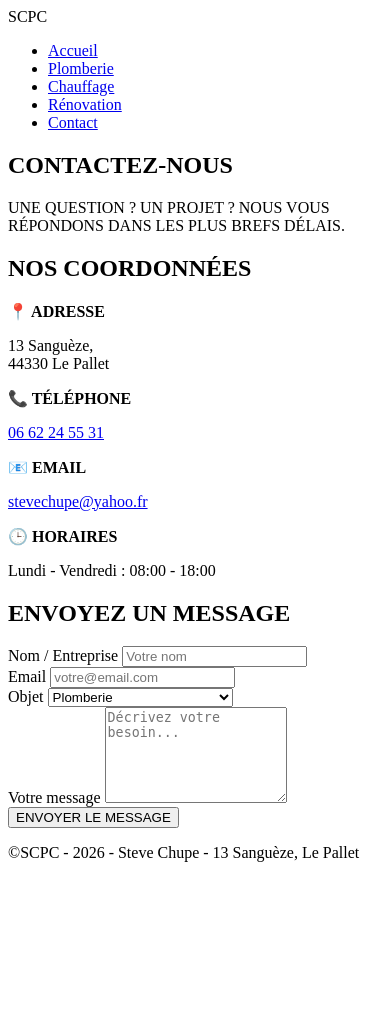
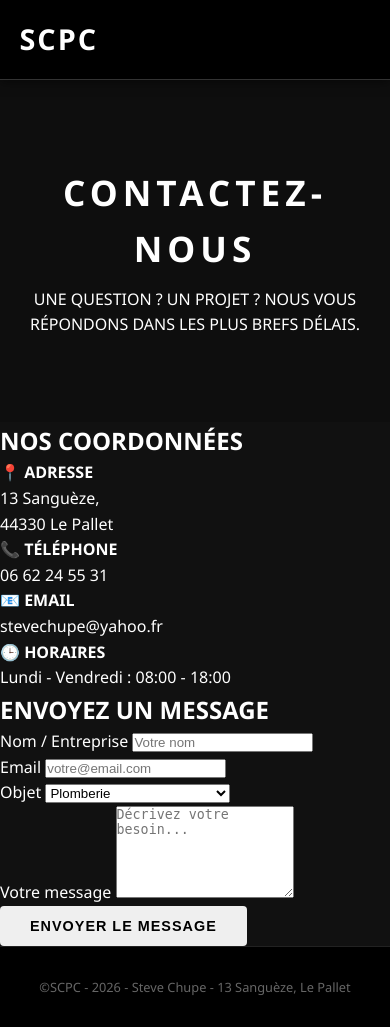
Before and after one commit to AstrenV1/SCPC, a PHP site: page /contact.html in a window 390 px wide. Before the commit the page ends 862 px from the top, so only its background shows below. Run offline with PHP 8.4, Linux system fonts and the light colour scheme; some libraries are stand-ins or nearby versions.

Commit message:
Refactor CSS with variables and layout improvements
Refactor CSS with variables, reset styles, and improved layout for services and contact sections.

```diff
--- a/style.css
+++ b/style.css
@@ -1,61 +1,260 @@
 /* =========================================
-   CORRECTION DES COULEURS (LIENS VIOLETS)
+   1. VARIABLES & RESET
    ========================================= */
-/* Ceci force tous les liens dans les cartes de services à rester blancs */
-.services-grid a,
-.services-grid a:visited,
-.contact-section a,
-.contact-section a:visited {
-    color: white;
+:root {
+    --primary-blue: #0077b6;
+    --light-blue: #48cae4;
+    --dark-bg: #111;
+    --grey-bg: #1a1a1a;
+    --accent-red: #e63946;
+    --transition: 0.3s ease;
+}
+
+* {
+    margin: 0;
+    padding: 0;
+    box-sizing: border-box;
+}
+
+body {
+    font-family: 'Segoe UI', Tahoma, Geneva, Verdana, sans-serif;
+    line-height: 1.6;
+    color: #fff;
+    background-color: var(--dark-bg);
+}
+
+a {
     text-decoration: none;
+    color: inherit;
+}
+
+/* Force la couleur des liens pour éviter le violet */
+a:visited {
+    color: inherit;
 }
 
 /* =========================================
-   SECTION SERVICES (Plus "Classy")
+   2. NAVIGATION (HEADER) - CORRIGÉ
+   ========================================= */
+header {
+    background: rgba(0, 0, 0, 0.95);
+    height: 80px;
+    display: flex;
+    align-items: center;
+    position: fixed;
+    width: 100%;
+    top: 0;
+    left: 0;
+    z-index: 1000;
+    border-bottom: 1px solid #333;
+    box-shadow: 0 2px 10px rgba(0,0,0,0.5);
+}
+
+nav {
+    display: flex;
+    justify-content: space-between;
+    width: 90%;
+    max-width: 1200px;
+    margin: 0 auto;
+    align-items: center;
+}
+
+.logo {
+    font-size: 1.8rem;
+    font-weight: bold;
+    letter-spacing: 2px;
+    text-transform: uppercase;
+}
+
+.logo a {
+    color: var(--light-blue) !important; /* Force la couleur du logo */
+}
+
+nav ul {
+    display: flex;
+    list-style: none;
+    margin: 0;
+    padding: 0;
+}
+
+nav ul li {
+    margin-left: 25px;
+}
+
+nav ul li a {
+    color: #fff !important; /* Force le blanc pour le menu */
+    text-transform: uppercase;
+    font-size: 0.85rem;
+    font-weight: 600;
+    letter-spacing: 1px;
+    transition: var(--transition);
+    padding-bottom: 5px;
+}
+
+nav ul li a:hover, nav ul li a.active {
+    color: var(--light-blue) !important;
+    border-bottom: 2px solid var(--light-blue);
+}
+
+/* =========================================
+   3. HERO SECTIONS (Accueil & Sous-pages)
+   ========================================= */
+.hero, .hero-sub {
+    display: flex;
+    justify-content: center;
+    align-items: center;
+    text-align: center;
+    width: 100%;
+    position: relative;
+    /* Couleur de fond de secours si l'image ne charge pas */
+    background-color: #222;
+}
+
+.hero {
+    height: 90vh; /* Prend presque tout l'écran */
+    background: linear-gradient(rgba(0,0,0,0.5), rgba(0,0,0,0.5)), url('https://images.unsplash.com/photo-1584622650111-993a426fbf0a?auto=format&fit=crop&w=1350&q=80');
+    background-size: cover;
+    background-position: center;
+    background-attachment: fixed; /* Effet parallax sympa */
+}
+
+.hero-sub {
+    height: 50vh;
+    padding-top: 80px;
+}
+
+.hero-content {
+    z-index: 2;
+    padding: 20px;
+}
+
+.hero-content h1 {
+    font-size: clamp(2.5rem, 5vw, 4.5rem);
+    letter-spacing: 5px;
+    margin-bottom: 10px;
+    color: #fff;
+    text-transform: uppercase;
+}
+
+.hero-content h2 {
+    font-size: 1.5rem;
+    font-weight: 300;
+    color: var(--light-blue);
+    margin-bottom: 30px;
+    letter-spacing: 3px;
+    text-transform: uppercase;
+}
+
+/* Backgrounds Spécifiques */
+.plomberie-bg { background-image: linear-gradient(rgba(0,0,0,0.6), rgba(0,0,0,0.6)), url('https://via.placeholder.com/1200x600?text=Plomberie'); background-size: cover; background-position: center; }
+.chauffage-bg { background-image: linear-gradient(rgba(0,0,0,0.6), rgba(0,0,0,0.6)), url('https://via.placeholder.com/1200x600?text=Chauffage'); background-size: cover; background-position: center; }
+.renovation-bg { background-image: linear-gradient(rgba(0,0,0,0.6), rgba(0,0,0,0.6)), url('https://via.placeholder.com/1200x600?text=Renovation'); background-size: cover; background-position: center; }
+.entretien-bg { background-image: linear-gradient(rgba(0,0,0,0.6), rgba(0,0,0,0.6)), url('https://via.placeholder.com/1200x600?text=Entretien'); background-size: cover; background-position: center; }
+.contact-bg { background-image: linear-gradient(rgba(0,0,0,0.6), rgba(0,0,0,0.6)), url('https://via.placeholder.com/1200x600?text=Contact'); background-size: cover; background-position: center; }
+
+/* =========================================
+   4. BOUTONS
+   ========================================= */
+.btn-primary, .btn-outline, .btn-submit, .btn-submit-large {
+    display: inline-block;
+    padding: 12px 30px;
+    border-radius: 4px;
+    font-weight: bold;
+    text-transform: uppercase;
+    letter-spacing: 1px;
+    cursor: pointer;
+    transition: var(--transition);
+    border: none;
+    font-size: 0.9rem;
+}
+
+.btn-primary {
+    background: var(--primary-blue);
+    color: white !important;
+}
+
+.btn-primary:hover {
+    background: #023e8a;
+    transform: translateY(-2px);
+}
+
+.btn-outline {
+    border: 2px solid #fff;
+    color: #fff !important;
+    background: transparent;
+    margin-left: 10px;
+}
+
+.btn-outline:hover {
+    background: #fff;
+    color: var(--dark-bg) !important;
+}
+
+/* =========================================
+   5. SECTIONS GÉNÉRALES
+   ========================================= */
+.about {
+    background: #fff;
+    color: #333;
+    padding: 60px 20px;
+    text-align: center;
+}
+
+.about h2 {
+    color: #000;
+    margin-bottom: 20px;
+    font-size: 2rem;
+}
+
+/* =========================================
+   6. GRILLE DE SERVICES (Index)
    ========================================= */
 .services-grid {
     display: grid;
     grid-template-columns: repeat(auto-fit, minmax(280px, 1fr));
     gap: 20px;
-    padding: 40px 20px;
+    padding: 60px 20px;
     max-width: 1200px;
     margin: 0 auto;
 }
 
+/* Correction importante : liens sur les cartes */
+.services-grid a {
+    display: block;
+    height: 100%;
+    color: white !important; /* Force le blanc */
+}
+
 .service-card {
     position: relative;
-    height: 350px; /* Plus haut pour plus d'élégance */
+    height: 350px;
     display: flex;
     justify-content: center;
-    align-items: flex-end; /* Texte en bas comme sur les sites modernes */
+    align-items: flex-end;
     background-size: cover;
     background-position: center;
-    border-radius: 8px; /* Coins légèrement arrondis */
+    border-radius: 8px;
     overflow: hidden;
-    box-shadow: 0 4px 15px rgba(0,0,0,0.5); /* Ombre portée */
-    transition: transform 0.4s ease, box-shadow 0.4s ease;
+    box-shadow: 0 4px 15px rgba(0,0,0,0.5);
+    transition: transform 0.4s ease;
 }
 
-/* Ajoute un filtre sombre permanent sur l'image pour que le texte ressorte */
 .service-card::before {
     content: '';
     position: absolute;
     top: 0; left: 0; width: 100%; height: 100%;
-    background: linear-gradient(to top, rgba(0,0,0,0.9), rgba(0,0,0,0.2));
+    background: linear-gradient(to top, rgba(0,0,0,0.9), rgba(0,0,0,0.1));
     transition: background 0.4s ease;
 }
 
 .service-card:hover {
-    transform: translateY(-10px); /* L'image monte légèrement */
-    box-shadow: 0 15px 30px rgba(0,0,0,0.6);
+    transform: translateY(-5px);
 }
 
-/* Éclaircit l'image au survol */
 .service-card:hover::before {
-    background: linear-gradient(to top, rgba(0,75,120,0.8), rgba(0,0,0,0.1)); /* Touche de bleu SCPC */
+    background: linear-gradient(to top, rgba(0, 119, 182, 0.8), rgba(0,0,0,0.1));
 }
 
-/* Le conteneur du texte */
 .card-overlay {
     position: relative;
     z-index: 2;
@@ -129,44 +319,58 @@
     min-width: 250px;
 }
 
-/* Icônes ou Titres */
 .info-item strong {
     display: block;
-    color: #48cae4; /* Bleu Cyan */
+    color: var(--light-blue);
     font-size: 0.9rem;
-    letter-spacing: 2px;
+    letter-spacing: 1px;
     margin-bottom: 10px;
     text-transform: uppercase;
 }
 
 .info-item p, .info-item a {
     font-size: 1.1rem;
-    color: #ccc;
-    font-weight: 300;
-    transition: color 0.3s;
+    color: #eee !important; /* Force le blanc cassé */
 }
 
-.info-item a:hover {
-    color: white;
+/* Bouton Contact Spécial */
+.btn-submit {
+    background: transparent;
+    border: 1px solid var(--light-blue);
+    color: var(--light-blue) !important;
+    padding: 15px 40px;
+    border-radius: 50px;
+    display: inline-block;
+    margin-top: 20px;
 }
 
-/* Bouton Contact repensé */
-.contact-section .btn-submit {
-    background: transparent;
-    border: 2px solid #48cae4;
-    color: #48cae4;
-    padding: 15px 40px;
-    font-size: 1rem;
-    letter-spacing: 2px;
-    text-transform: uppercase;
-    transition: all 0.3s ease;
-    display: inline-block;
-    margin-top: 20px;
-    border-radius: 50px; /* Bouton arrondi style "capsule" */
+.btn-submit:hover {
+    background: var(--light-blue);
+    color: #000 !important;
+    box-shadow: 0 0 15px rgba(72, 202, 228, 0.4);
 }
 
-.contact-section .btn-submit:hover {
-    background: #48cae4;
-    color: #000;
-    box-shadow: 0 0 20px rgba(72, 202, 228, 0.4); /* Effet de lueur (glow) */
+/* =========================================
+   8. FOOTER
+   ========================================= */
+footer {
+    padding: 30px;
+    text-align: center;
+    background: #000;
+    color: #666;
+    font-size: 0.8rem;
+    border-top: 1px solid #222;
 }
+
+/* =========================================
+   9. RESPONSIVE (MOBILE)
+   ========================================= */
+@media (max-width: 768px) {
+    nav ul {
+        display: none; /* Cache le menu sur mobile pour l'instant pour éviter la casse */
+    }
+    .hero-content h1 { font-size: 2.2rem; }
+    .hero { height: 70vh; }
+    .contact-info { flex-direction: column; }
+    .btn-outline { margin-left: 0; margin-top: 10px; display: block; }
+}
```
Also changed, not shown: other parts of style.css (+14 -23 lines).
